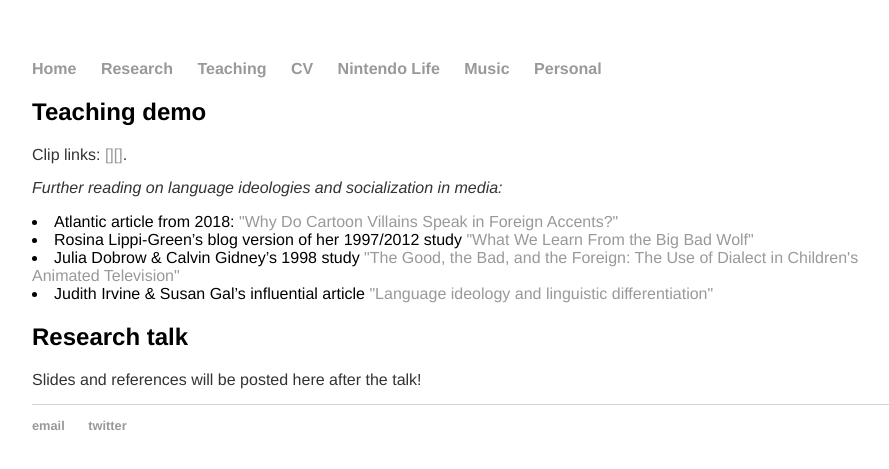
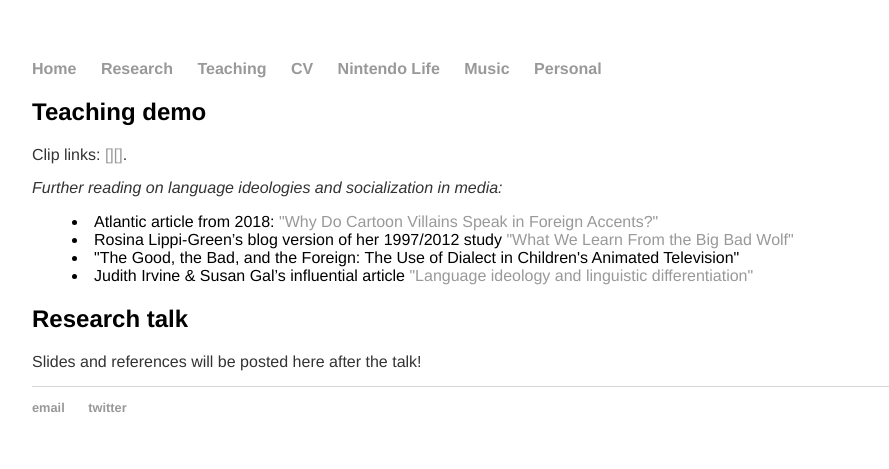
Before and after one commit to morgansleeper/morgansleeper.github.io, a Jekyll site: the page built from mac/index.html, in a window 1280 px wide. Shown: the top 469 px of the page, without its empty margins (160-1049 px from the left). Built offline with Jekyll 4.4.1, drawn with Linux system fonts in a browser that asks for light colours.

Commit message:
Update index.html

```diff
--- a/mac/index.html
+++ b/mac/index.html
@@ -8,10 +8,10 @@ title: Morgan Sleeper | Mac Visit 2.20.18
 </p>
 
 <p><i>Further reading on language ideologies and socialization in media:</i>
-<li>Atlantic article from 2018: <a href = https://www.theatlantic.com/education/archive/2018/01/why-do-cartoon-villains-speak-in-foreign-accents/549527/>"Why Do Cartoon Villains Speak in Foreign Accents?"</a></li>
-<li>Rosina Lippi-Green’s blog version of her 1997/2012 study <a href = http://rosinalippi.com/weblog/shorter-works-essays/teaching-children-how-to-discriminate-what-we-learn-from-the-big-bad-wolf/>"What We Learn From the Big Bad Wolf"</a></li>
-<li>Julia Dobrow & Calvin Gidney’s 1998 study <a href = http://www.jstor.org/stable/1049446>"The Good, the Bad, and the Foreign: The Use of Dialect in Children's Animated Television"</a></li>
-<li>Judith Irvine & Susan Gal’s influential article <a href = https://web.stanford.edu/~eckert/PDF/IrvineGal2000.pdf>"Language ideology and linguistic differentiation"</a></li>
+<li style="margin-left: 40px;">Atlantic article from 2018: <a href = https://www.theatlantic.com/education/archive/2018/01/why-do-cartoon-villains-speak-in-foreign-accents/549527/>"Why Do Cartoon Villains Speak in Foreign Accents?"</a></li>
+<li style="margin-left: 40px;">Rosina Lippi-Green’s blog version of her 1997/2012 study <a href = http://rosinalippi.com/weblog/shorter-works-essays/teaching-children-how-to-discriminate-what-we-learn-from-the-big-bad-wolf/>"What We Learn From the Big Bad Wolf"</a></li>
+<li style="margin-left: 40px;"Julia Dobrow & Calvin Gidney’s 1998 study <a href = http://www.jstor.org/stable/1049446>"The Good, the Bad, and the Foreign: The Use of Dialect in Children's Animated Television"</a></li>
+<li style="margin-left: 40px;">Judith Irvine & Susan Gal’s influential article <a href = https://web.stanford.edu/~eckert/PDF/IrvineGal2000.pdf>"Language ideology and linguistic differentiation"</a></li>
 </p>
 
 <h2>Research talk</h2>
```
